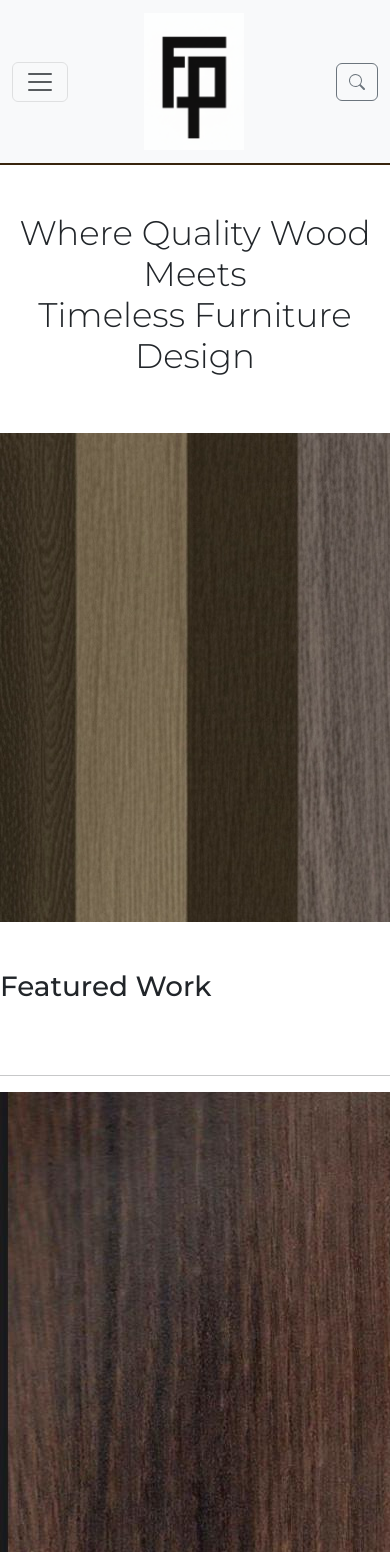
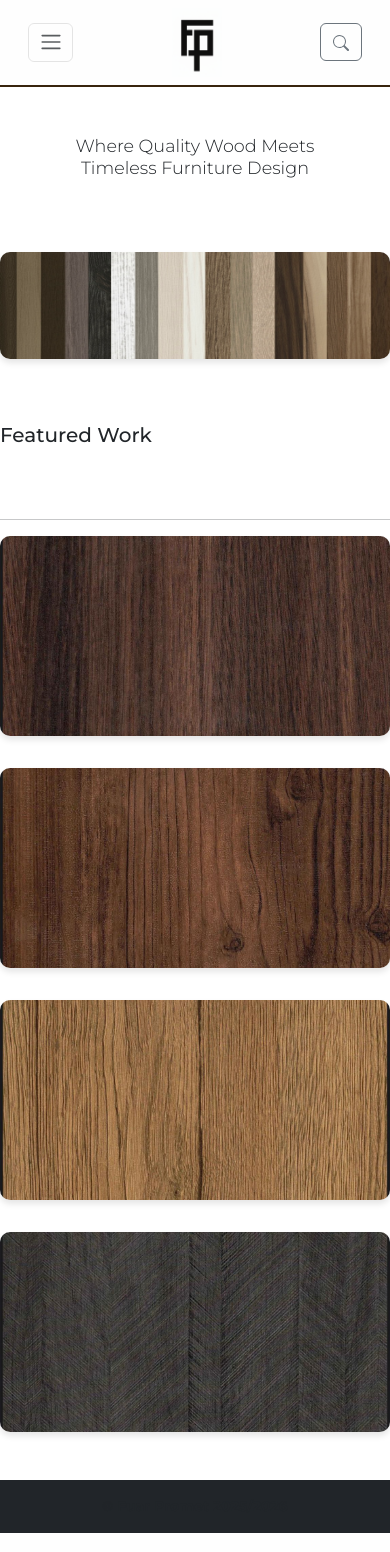
Before and after one commit to aysunsuleymanii/FuarPromet, a Django app: page / in a window 390 px wide; the page is wider, and only the part inside the window is pictured. Shown: the top 1552 px of that part. Run offline with Django 5.2, Linux system fonts and the light colour scheme.

Commit message:
logo fix

```diff
--- a/fuar_promet_web/static/style.css
+++ b/fuar_promet_web/static/style.css
@@ -10,10 +10,24 @@ body {
 /* ================= NAVBAR ================= */
 .navbar {
     border-bottom: 2px solid #38240D;
+    padding: 0.5rem 1rem;
+    background-color: #fefefe !important;
+
+}
+
+.navbar-brand {
+    padding: 0;
+    margin: 0;
+}
+
+.navbar-brand img {
+    width: 70px;
+    height: auto;
+    display: block;
 }
 
 .navbar-nav .nav-item {
-    margin-right: 5rem;
+    margin-right: 3rem;
 }
 
 .navbar-nav .nav-item:last-child {
@@ -33,6 +49,12 @@ body {
 /* Hamburger */
 .navbar-toggler {
     border: 1px solid rgba(0,0,0,0.1);
+    padding: 0.4rem 0.6rem;
+}
+
+.navbar-toggler-icon {
+    width: 1.2em;
+    height: 1.2em;
 }
 
 @media (min-width: 992px) {
@@ -131,6 +157,94 @@ body {
 #searchCollapse {
     background-color: #f8f9fa;
     border-top: 1px solid #dee2e6;
+}
+
+/* ================= HOME PAGE ================= */
+/* Hero Image */
+.home_img {
+    width: 100%;
+    height: auto;
+    display: block;
+    margin: 2rem 0;
+    border-radius: 10px;
+    box-shadow: 0 4px 6px rgba(0,0,0,0.1);
+}
+
+/* Slide-in Animations */
+.slide-in {
+    opacity: 0;
+    transform: translateY(30px);
+    animation: slideInUp 0.8s ease forwards;
+}
+
+.slide-in.delay-1 {
+    animation-delay: 0.2s;
+}
+
+.slide-in.delay-2 {
+    animation-delay: 0.4s;
+}
+
+@keyframes slideInUp {
+    to {
+        opacity: 1;
+        transform: translateY(0);
+    }
+}
+
+/* Reveal Section */
+.reveal-section {
+    display: grid;
+    grid-template-columns: 1fr 1fr;
+    gap: 2rem;
+    margin-bottom: 4rem;
+    min-height: 300px;
+}
+
+.image-block {
+    overflow: hidden;
+    border-radius: 10px;
+    box-shadow: 0 4px 6px rgba(0,0,0,0.1);
+    height: 300px;
+}
+
+.image-block img {
+    width: 100%;
+    height: 100%;
+    object-fit: cover;
+    display: block;
+    transition: transform 0.3s ease;
+}
+
+.image-block:hover img {
+    transform: scale(1.05);
+}
+
+.empty-space {
+    background-color: #f8f9fa;
+    border-radius: 10px;
+    height: 300px;
+}
+
+/* Animation states */
+.from-left,
+.from-right {
+    opacity: 0;
+    transition: all 0.8s ease;
+}
+
+.from-left {
+    transform: translateX(-100px);
+}
+
+.from-right {
+    transform: translateX(100px);
+}
+
+.reveal-section.visible .from-left,
+.reveal-section.visible .from-right {
+    opacity: 1;
+    transform: translateX(0);
 }
 
 /* ================= CARDS ================= */
@@ -254,6 +368,36 @@ body {
 
 /* ================= MOBILE RESPONSIVENESS ================= */
 @media (max-width: 991px) {
+    /* Navbar */
+    .navbar-brand img {
+        width: 60px;
+    }
+
+    /* Typography - Headings */
+    h1 {
+        font-size: 1.75rem;
+    }
+
+    .display-4 {
+        font-size: 1.5rem;
+    }
+
+    /* Home Page Mobile */
+    .reveal-section {
+        grid-template-columns: 1fr;
+        gap: 1.5rem;
+        min-height: auto;
+    }
+
+    .image-block {
+        height: 250px;
+    }
+
+    .empty-space {
+        display: none;
+    }
+
+    /* Contact Page Mobile */
     .contact-info-section {
         margin-bottom: 2rem;
     }
@@ -268,6 +412,40 @@ body {
 }
 
 @media (max-width: 768px) {
+    /* Navbar */
+    .navbar-nav .nav-item {
+        margin-right: 0;
+        margin-bottom: 0.5rem;
+    }
+
+    .navbar-brand img {
+        width: 55px;
+    }
+
+    /* Typography - Headings */
+    h1 {
+        font-size: 1.5rem;
+    }
+
+    .display-4 {
+        font-size: 1.35rem;
+        line-height: 1.4;
+    }
+
+    /* Home Page */
+    .home_img {
+        margin: 1rem 0;
+    }
+
+    .reveal-section {
+        margin-bottom: 2rem;
+    }
+
+    .image-block {
+        height: 220px;
+    }
+
+    /* Contact Page */
     .contact-title {
         font-size: 1.75rem;
     }
@@ -282,6 +460,32 @@ body {
 }
 
 @media (max-width: 576px) {
+    /* Navbar */
+    .navbar-brand img {
+        width: 50px;
+    }
+
+    /* Typography - Headings and Text */
+    h1 {
+        font-size: 1.25rem;
+    }
+
+    .display-4 {
+        font-size: 1.1rem;
+        line-height: 1.3;
+        font-weight: 400;
+    }
+
+    body {
+        font-size: 14px;
+    }
+
+    /* Home Page */
+    .image-block {
+        height: 200px;
+    }
+
+    /* Contact Page */
     .contact-info-section {
         padding: 1.5rem;
     }
```
Also changed, not shown: other parts of fuar_promet_web/static/style.css (+14 -8 lines).
